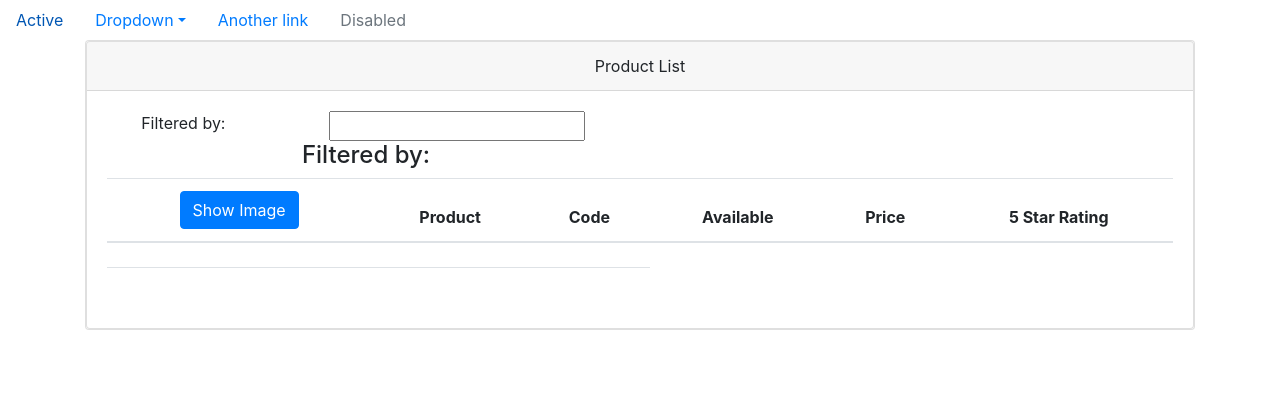
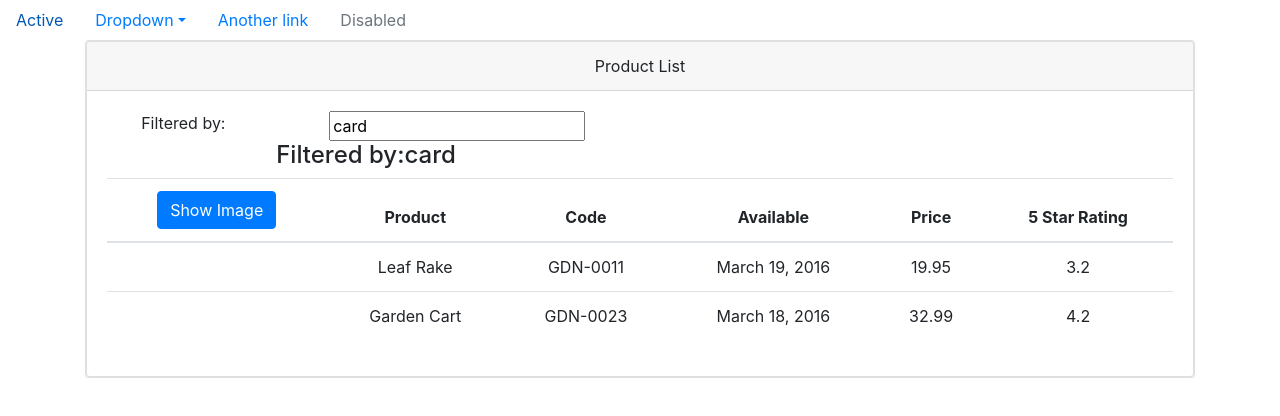
Before and after one commit to nestorValle/gridsearchAngular, an Angular app: page / in a window 1280 px wide. Shown: the top 416 px of the page. Built offline with nearby package versions, Linux system fonts and the light colour scheme.

Commit message:
event click

```diff
--- a/src/app/products/product-list/product-list.component.html
+++ b/src/app/products/product-list/product-list.component.html
@@ -7,12 +7,12 @@
     <div class="row">
       <div class="col-md-2">Filtered by:</div>
       <div class="col-md-4">
-          <input type="text"/>
+          <input type="text" [(ngModel)]='filterByList'/>
         </div>
     </div>
     <div class="row">
         <div class="col-md-6">
-          <h4>Filtered by:</h4>
+          <h4>Filtered by:{{filterByList}}</h4>
         </div>
     </div>
     <div class="table-responsive">
@@ -20,8 +20,8 @@
           <thead>
             <tr>
               <th>
-                <button type="button" class="btn btn-primary">
-                  Show Image
+                <button type="button" class="btn btn-primary" (click)='toggleImage()'>
+                 {{!showImage? 'Show': 'Hide'}} Image
                 </button>
               </th>
               <th>Product</th>
@@ -32,15 +32,19 @@
             </tr>
           </thead>
           <tbody>
-            <tr>
-              <td scope="row"></td>
-              <td></td>
-              <td></td>
-            </tr>
-            <tr>
-              <td scope="row"></td>
-              <td></td>
-              <td></td>
+            <tr *ngFor="let product of products">
+              <td>
+                <img *ngIf='showImage'
+                 src={{product.imageUrl}}
+                [title]="product.productName"
+                [style.width.px]='52'
+                [style.margin.px]='2'>
+              </td>
+              <td>{{product.productName}}</td>
+              <td>{{product.productCode}}</td>
+              <td>{{product.releaseDate}}</td>
+              <td>{{product.price}}</td>
+              <td>{{product.starRating}}</td>
             </tr>
           </tbody>
         </table>
--- a/src/app/products/product-list/product-list.component.ts
+++ b/src/app/products/product-list/product-list.component.ts
@@ -7,6 +7,8 @@ import { Component, OnInit } from '@angular/core';
 })
 export class ProductListComponent implements OnInit {
 pageTitle: string = 'Product List'
+showImage: boolean = false;
+filterByList: string = 'card';
 products: any[] = [
    {
   productId: 1,
@@ -32,5 +34,7 @@ products: any[] = [
 
   ngOnInit() {
   }
-
+  toggleImage(){
+    this.showImage = !this.showImage;
+  }
 }
--- a/src/app/products/products.module.ts
+++ b/src/app/products/products.module.ts
@@ -1,11 +1,13 @@
 import { NgModule } from '@angular/core';
 import { CommonModule } from '@angular/common';
 import { ProductListComponent } from './product-list/product-list.component';
+import { FormsModule } from '@angular/forms';
 
 @NgModule({
   declarations: [ProductListComponent],
   imports: [
-    CommonModule
+    CommonModule,
+    FormsModule
   ],
   exports: [ProductListComponent]
 })
```
